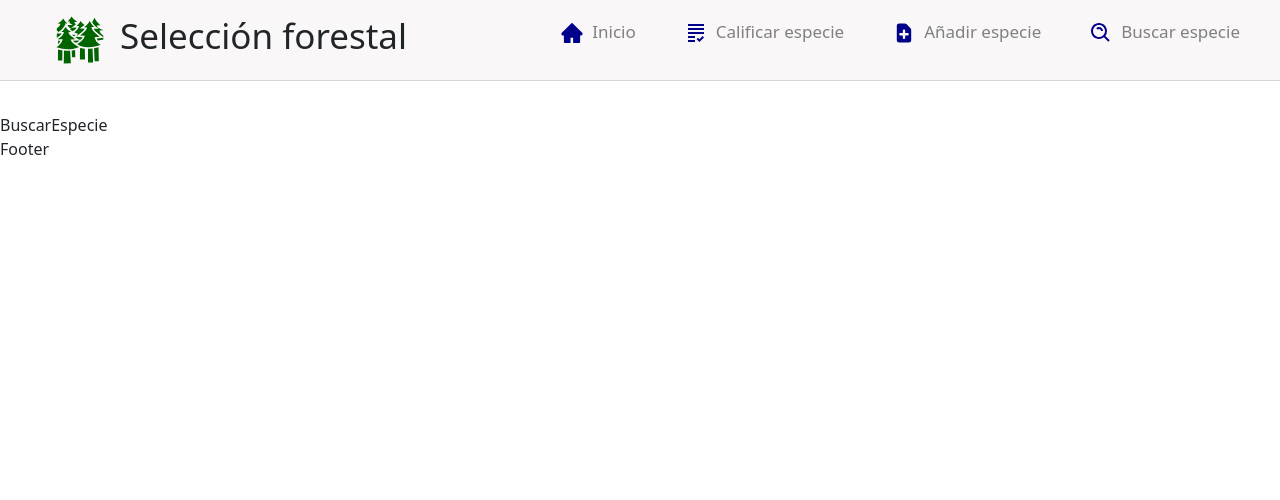
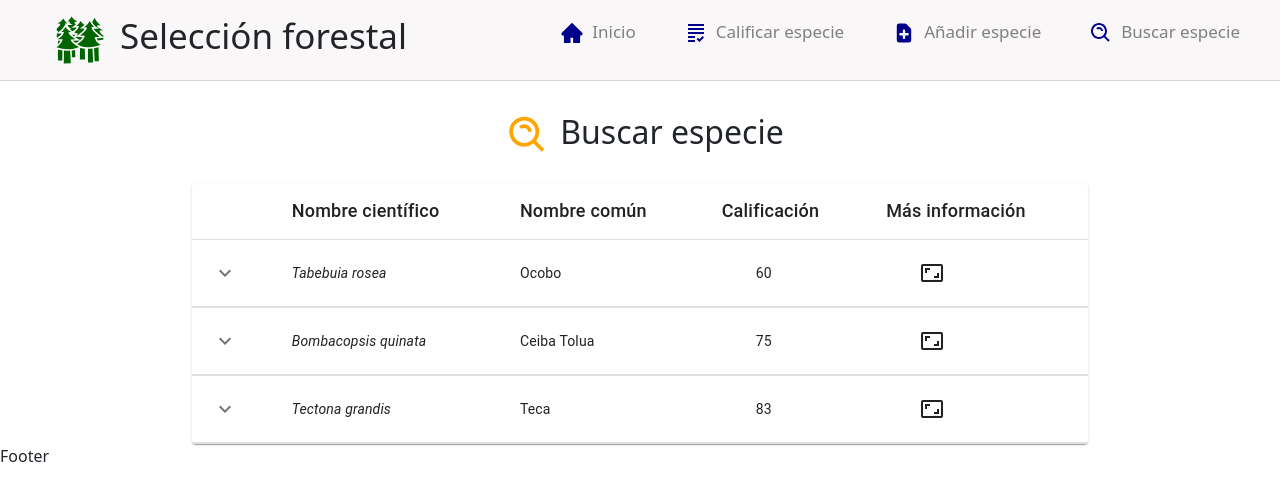
Before and after one commit to jsmendozap/PlantSelection, a React (Create React App) app: page /buscar in a window 1280 px wide. Shown: the top 500 px of the page. Built offline with nearby package versions, Linux system fonts and the light colour scheme.

Commit message:
Inicio de buscar especie

```diff
--- a/src/Components/Acordion.jsx
+++ b/src/Components/Acordion.jsx
@@ -14,7 +14,7 @@ const Acordion = ({ titulo, contenido }) => {
             <Typography style={{fontWeight: 'bold', fontSize: 18}}>{titulo}</Typography>
           </AccordionSummary>
           <AccordionDetails>
-            <Typography style={{paddingLeft: '5vh'}}>
+            <Typography component={'span'} style={{paddingLeft: '5vh'}}>
                 <Grupo grupo={contenido} />
             </Typography>
           </AccordionDetails>
--- /dev/null
+++ b/src/Components/Fila.jsx
@@ -0,0 +1,104 @@
+import React, { Fragment } from 'react'
+import IconButton from '@mui/material/IconButton';
+import { TableRow, TableCell, Collapse, Box, Typography, Table, TableHead, TableBody } from '@mui/material';
+import KeyboardArrowDownIcon from '@mui/icons-material/KeyboardArrowDown';
+import KeyboardArrowUpIcon from '@mui/icons-material/KeyboardArrowUp';
+import AspectRatioIcon from '@mui/icons-material/AspectRatio';
+import { useState } from 'react';
+
+const Fila = ({ especie }) => {
+
+    const [open, setOpen] = useState(false)
+
+    return(
+        <Fragment>
+            <TableRow sx={{ '& > *': { borderBottom: 'unset' } }}>
+                <TableCell>
+                    <IconButton
+                    aria-label="expand row"
+                    size="small"
+                    onClick={() => setOpen(!open)}
+                    >
+                    {open ? <KeyboardArrowUpIcon /> : <KeyboardArrowDownIcon />}
+                    </IconButton>
+                </TableCell>
+                <TableCell style={{fontStyle: 'italic'}}>{especie.cientifico}</TableCell>
+                <TableCell>{especie.comun}</TableCell>
+                <TableCell style={{paddingLeft: '50px'}}>{especie.calificacion}</TableCell>
+                <TableCell style={{paddingLeft: '50px', cursor: 'pointer'}}>
+                    <AspectRatioIcon />
+                </TableCell>
+            </TableRow>
+            <TableRow>
+                <TableCell style={{ paddingBottom: 0, paddingTop: 0 }} colSpan={6}>
+                    <Collapse in={open} timeout="auto" unmountOnExit>
+                        <Box sx={{ margin: 1 }}>
+                            <Typography variant="h6" gutterBottom component="div">
+                                Resumen
+                            </Typography>
+                            <Table size="medium">
+                                <TableHead>
+                                    <TableRow>
+                                        <TableCell>Item</TableCell>
+                                        <TableCell>Calificación</TableCell>
+                                    </TableRow>
+                                </TableHead>
+                                <TableBody>
+                                    <TableRow key={especie.resumen.id}>
+                                        <TableCell>Información general</TableCell>
+                                        <TableCell component="th" scope="row">
+                                        {especie.resumen.general}
+                                        </TableCell>
+                                    </TableRow>
+                                    <TableRow>
+                                        <TableCell>Plantaciones forestales</TableCell>
+                                        <TableCell>{especie.resumen.plantaciones}</TableCell>
+                                    </TableRow>
+                                    <TableRow>
+                                        <TableCell>Germoplasma</TableCell>
+                                        <TableCell>{especie.resumen.germoplasma}</TableCell>
+                                    </TableRow>
+                                    <TableRow>
+                                        <TableCell>Requerimientos ecológicos generales</TableCell>
+                                        <TableCell>{especie.resumen.generales}</TableCell>
+                                    </TableRow>
+                                    <TableRow>
+                                        <TableCell>Requerimientos ecológicos óptimos</TableCell>
+                                        <TableCell>{especie.resumen.optimos}</TableCell>
+                                    </TableRow>
+                                    <TableRow>
+                                        <TableCell>Propagación</TableCell>
+                                        <TableCell>{especie.resumen.propagacion}</TableCell>
+                                    </TableRow>
+                                    <TableRow>
+                                        <TableCell>Silvicultura</TableCell>
+                                        <TableCell>{especie.resumen.silvicultura}</TableCell>
+                                    </TableRow>
+                                    <TableRow>
+                                        <TableCell>Crecimiento</TableCell>
+                                        <TableCell>{especie.resumen.crecimiento}</TableCell>
+                                    </TableRow>
+                                    <TableRow>
+                                        <TableCell>Madera</TableCell>
+                                        <TableCell>{especie.resumen.madera}</TableCell>
+                                    </TableRow>
+                                    <TableRow>
+                                        <TableCell>Plagas</TableCell>
+                                        <TableCell>{especie.resumen.plagas}</TableCell>
+                                    </TableRow>
+                                    <TableRow>
+                                        <TableCell>Bibliografia</TableCell>
+                                        <TableCell>{especie.resumen.bibliografia}</TableCell>
+                                    </TableRow>
+                                </TableBody>
+                            </Table>
+                        </Box>
+                    </Collapse>
+                </TableCell>
+            </TableRow>
+        </Fragment>
+    )
+
+}
+
+export default Fila
--- a/src/Components/Grupo.jsx
+++ b/src/Components/Grupo.jsx
@@ -7,7 +7,7 @@ const Grupo = ({ grupo }) => {
     <div style={{display: 'grid', gridTemplateColumns: '70vh 70vh', justifyContent: 'space-evenly'}} >
         {
             grupo.map((el) => {
-                return <Input etiqueta={el[2]} nombre={el[1]} tipo={el[3]}/>
+                return <Input key={el[0]} etiqueta={el[2]} nombre={el[1]} tipo={el[3]}/>
             })
         }
     </div>
--- a/src/Components/Input.jsx
+++ b/src/Components/Input.jsx
@@ -1,13 +1,15 @@
 import React from 'react'
+import TextareaAutosize from '@mui/base/TextareaAutosize';
 
 const Input = ({ nombre, etiqueta, tipo }) => {
+
   return (
     <div style={{paddingBottom: '5vh', display: 'flex', alignItems: 'flex-start', flexDirection: 'column'}}>
         <label htmlFor={nombre} style={{paddingBottom: '1vh', fontSize: 20}}>{etiqueta}</label>
         {
             tipo === 'simple' ?
             <input name={nombre} type='text' style={{border: 'solid 1px #BFC0C0', borderRadius: '5px', height: '6vh', width: '60vh'}} className='form-control'/> :
-            <textarea name={nombre} style={{border: 'solid 1px #BFC0C0', borderRadius: '5px', height: '15vh', width: '60vh'}}/>
+            <TextareaAutosize name={nombre} minRows={3} style={{border: 'solid 1px #BFC0C0', borderRadius: '5px', width: '60vh'}}/>
         }
     </div>
   )
--- a/src/Components/RadioButton.jsx
+++ b/src/Components/RadioButton.jsx
@@ -6,10 +6,6 @@ import React from 'react'
 const RadioButton = ({ name }) => {
 
   const { total, setTotal } = useTotal()
-
-  /*useEffect(() => {
-    console.log(total)
-  }, [total])*/
 
   const actualizar = (seleccion, array, valor) => {
     const subtotal = seleccion === "si" ?
--- a/src/Components/Resumen.jsx
+++ b/src/Components/Resumen.jsx
@@ -6,7 +6,7 @@ const Resumen = () => {
     const { total } = useTotal()
 
     const intro = {
-        height: "5vh",
+        height: "6vh",
         backgroundColor: "#707272",
         borderTopLeftRadius: "10px",
         borderTopRightRadius: "10px",
@@ -39,9 +39,8 @@ const Resumen = () => {
                 </thead>
                 <tbody>
                     {Object.entries(total).map((el) => {
-                        console.log(el);
                         return (
-                        <tr>
+                        <tr key={el[0]}>
                             <td>{el[0]}</td>
                             <td style={{textAlign: "center"}}>
                                 {el[1]}
--- a/src/Pages/BuscarEspecie.jsx
+++ b/src/Pages/BuscarEspecie.jsx
@@ -1,8 +1,43 @@
+import { Table, TableCell, TableContainer, TableHead, TableRow, TableBody } from '@mui/material'
 import React from 'react'
+import { BiSearchAlt } from "react-icons/bi"
+import Paper from '@mui/material/Paper';
+import especies from 'Pages/especies'
+import Fila from 'Components/Fila';
 
 const BuscarEspecie = () => {
+
   return (
-    <div>BuscarEspecie</div>
+    <div>
+      <div style={{display: 'flex', justifyContent: 'center', marginBottom: '3vh'}}>
+        <BiSearchAlt style={{width: '8vh', height: '45px', color: 'orange'}}/>
+        <h2>Buscar especie</h2>
+      </div>
+      <div style={{display: 'flex', justifyContent: 'center'}}>
+        <TableContainer component={Paper} style={{width: '70%'}}>
+          <Table aria-label="collapsible table">
+            <TableHead>
+              <TableRow>
+                <TableCell />
+                <TableCell style={{fontSize: 18}}>Nombre científico</TableCell>
+                <TableCell style={{fontSize: 18}}>Nombre común</TableCell>
+                <TableCell style={{fontSize: 18}}>Calificación</TableCell>
+                <TableCell style={{fontSize: 18}}>Más información</TableCell>
+              </TableRow>
+            </TableHead>
+            <TableBody>
+            {
+                especies.map((especie) => {
+                    return(
+                        <Fila key={especie.id}  especie={especie} />
+                    )
+                })
+            }
+            </TableBody>
+          </Table>
+        </TableContainer>
+      </div>
+    </div>
   )
 }
 
--- a/src/Pages/CalificarEspecie.jsx
+++ b/src/Pages/CalificarEspecie.jsx
@@ -40,7 +40,7 @@ const CalificarEspecie = () => {
   return (
     <div>
       <div style={{display: 'flex', justifyContent: 'center', marginBottom: '3vh'}}>
-        <MdGrading style={{width: '8vh', height: '6vh', color: 'orange'}}/>
+        <MdGrading style={{width: '8vh', height: '45px', color: 'orange'}}/>
         <h1 style={{font: 'VAG Rounded Light', fontSize: 36}}>Calificar especie</h1>
       </div>
       <div style={{display: 'flex'}}>
--- /dev/null
+++ b/src/Pages/especies.js
@@ -0,0 +1,64 @@
+const especies = [
+  {
+    id: 1,
+    cientifico: "Tabebuia rosea",
+    comun: "Ocobo",
+    calificacion: 60,
+    resumen: {
+      id: 1,
+      general: 4,
+      plantaciones: 3,
+      germoplasma: 7,
+      generales: 2,
+      optimos: 8,
+      propagacion: 3,
+      silvicultura: 22,
+      crecimiento: 15,
+      madera: 10,
+      plagas: 5,
+      bibliografia: 5,
+    },
+  },
+  {
+    id: 2,
+    cientifico: "Bombacopsis quinata",
+    comun: "Ceiba Tolua",
+    calificacion: 75,
+    resumen: {
+      id: 2,
+      general: 4,
+      plantaciones: 3,
+      germoplasma: 7,
+      generales: 2,
+      optimos: 8,
+      propagacion: 3,
+      silvicultura: 22,
+      crecimiento: 15,
+      madera: 10,
+      plagas: 5,
+      bibliografia: 5,
+    },
+  },
+  {
+    id: 3,
+    cientifico: "Tectona grandis",
+    comun: "Teca",
+    calificacion: 83,
+    resumen: {
+      id: 3,
+      general: 4,
+      plantaciones: 3,
+      germoplasma: 7,
+      generales: 2,
+      optimos: 8,
+      propagacion: 3,
+      silvicultura: 22,
+      crecimiento: 15,
+      madera: 10,
+      plagas: 5,
+      bibliografia: 5,
+    },
+  },
+];
+
+export default especies;
```
Also changed, not shown: src/Components/Header.jsx (+10 -5 lines), src/Components/RowForm.jsx (+1 -6 lines), src/Pages/AgregarEspecie.jsx (+5 -13 lines).
